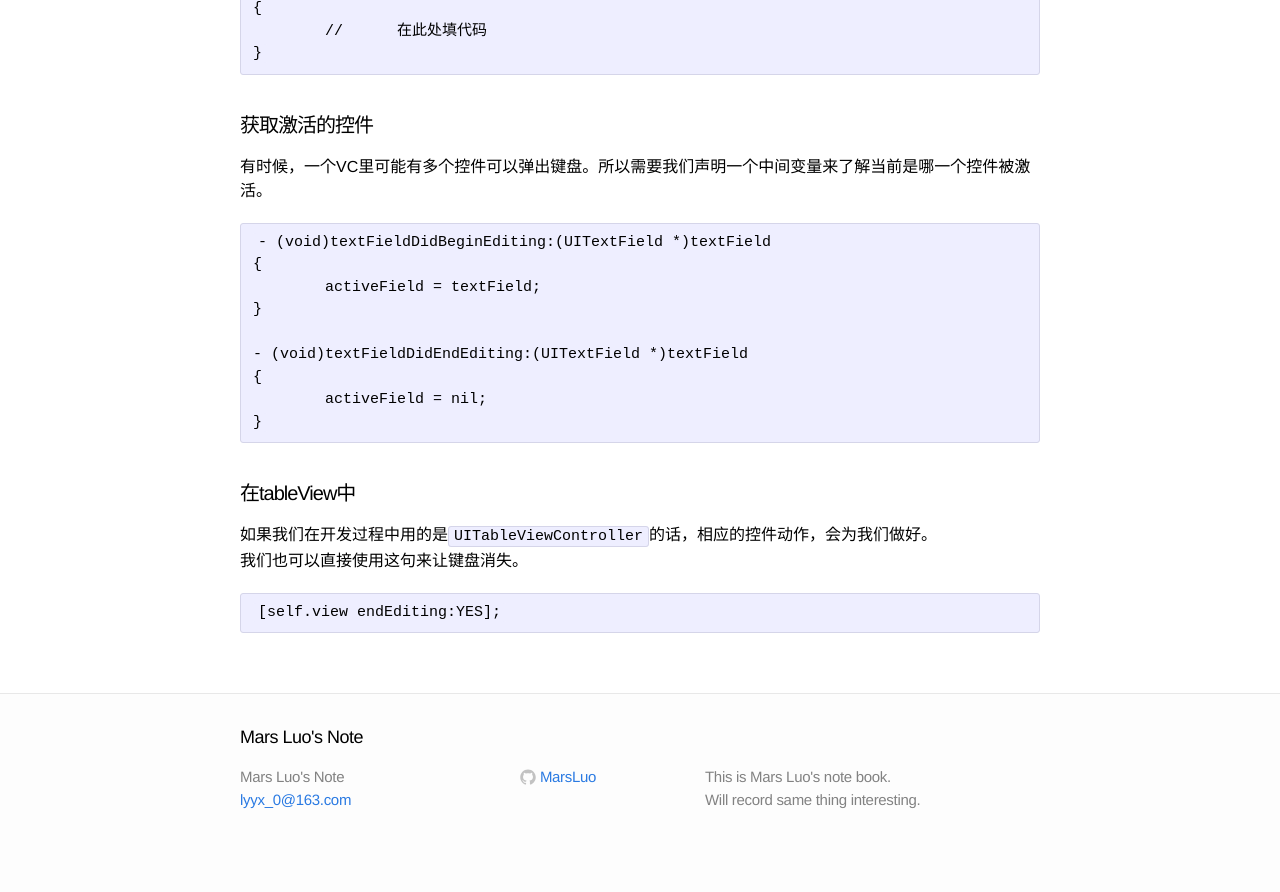
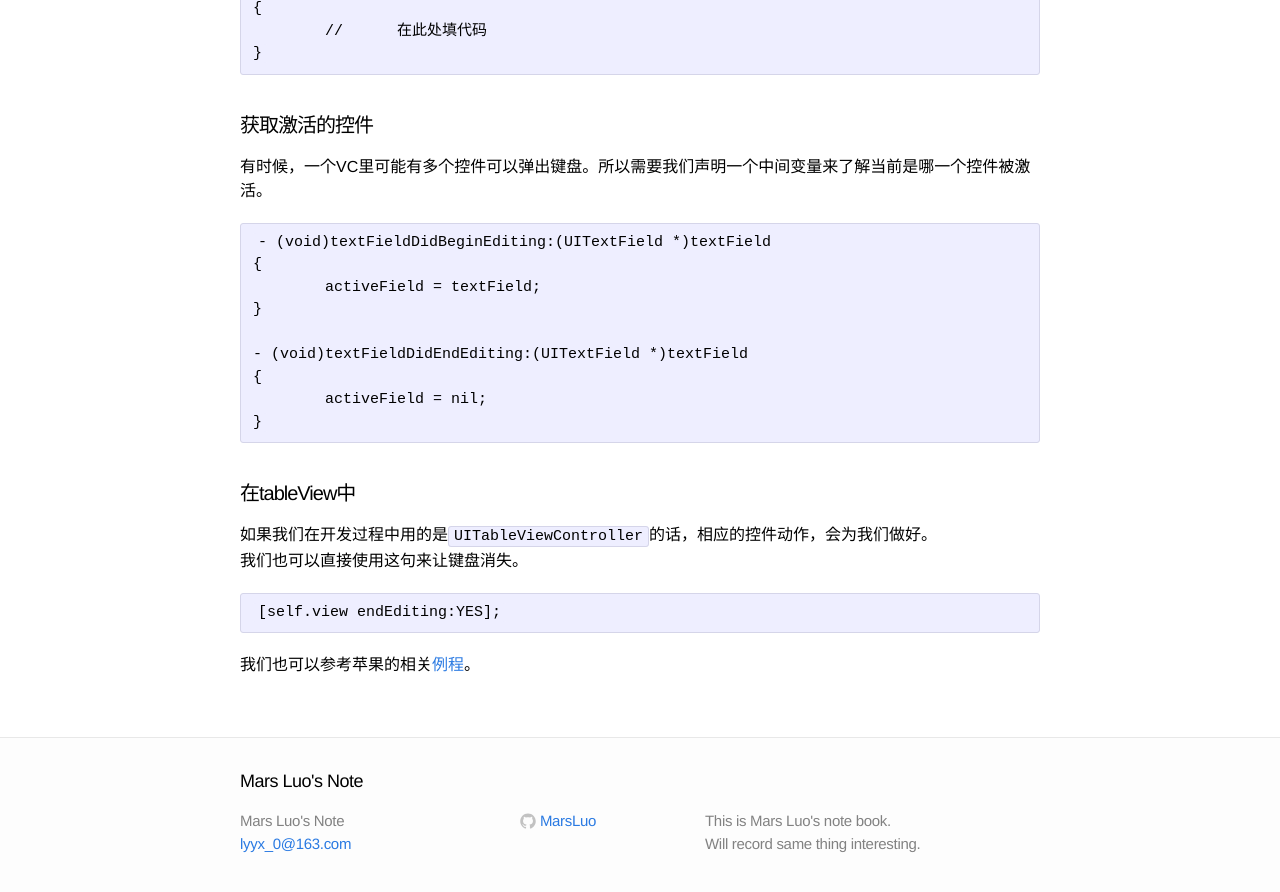
Before and after one commit to MarsLuo/marsluo.github.com, a Jekyll site: the page built from _posts/2014-06-06-HowToMoveKeyboradFit.markdown, in a window 1280 px wide and 900 px high, scrolled down 1202 px. Shown: the top 892 px of the window. Built offline with Jekyll 4.4.1, drawn with Linux system fonts in a browser that asks for light colours; before the commit the page ends 2058 px from its top, so only the background shows below that.

Commit message:
update post

```diff
--- a/_posts/2014-06-06-HowToMoveKeyboradFit.markdown
+++ b/_posts/2014-06-06-HowToMoveKeyboradFit.markdown
@@ -67,3 +67,6 @@ tags: [iOS]
 我们也可以直接使用这句来让键盘消失。
 
 	[self.view endEditing:YES];
+
+
+我们也可以参考苹果的相关[例程](https://developer.apple.com/library/ios/samplecode/KeyboardAccessory/Introduction/Intro.html)。
```
